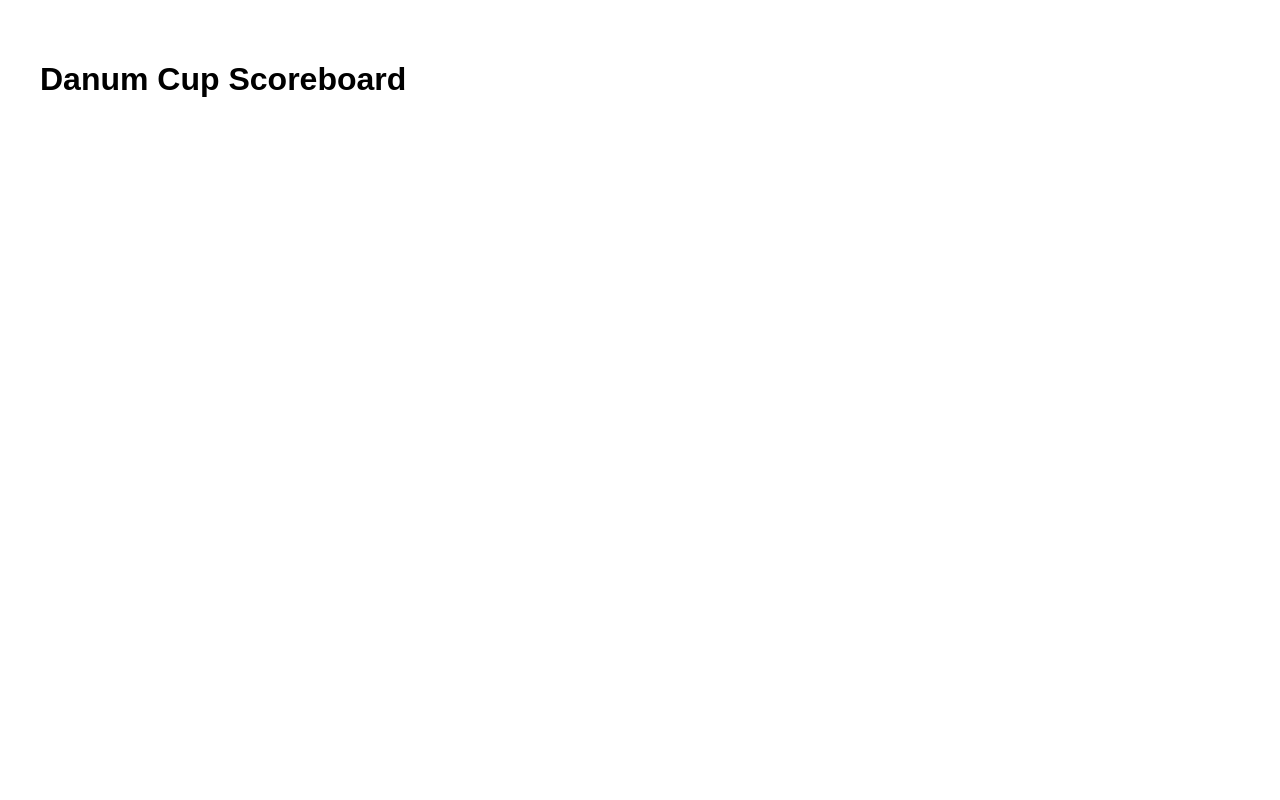
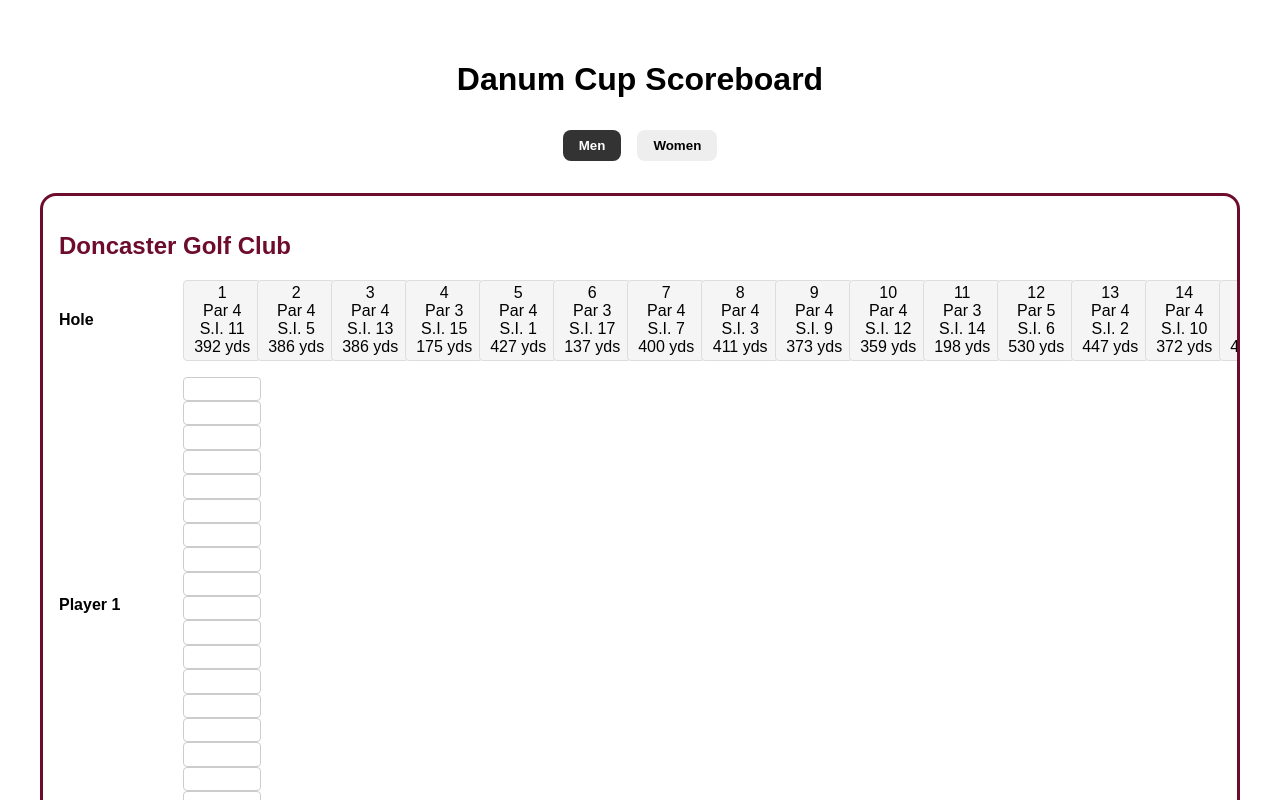
Before and after one commit to DGCHouseManager/finals-day-2025-scoreboard, a React (Create React App) app: page / in a window 1280 px wide. Shown: the top 800 px of the page. Built offline with nearby package versions, Linux system fonts and the light colour scheme.

Commit message:
Add full UI to Danum Cup scoreboard

```diff
--- a/src/App.css
+++ b/src/App.css
@@ -1 +1,99 @@
-.app { font-family: sans-serif; padding: 2rem; }
+.app {
+  font-family: sans-serif;
+  padding: 2rem;
+  max-width: 100%;
+  overflow-x: auto;
+}
+
+h1 {
+  text-align: center;
+  margin-bottom: 2rem;
+}
+
+.tabs {
+  display: flex;
+  justify-content: center;
+  margin-bottom: 2rem;
+  gap: 1rem;
+  flex-wrap: wrap;
+}
+
+.tab {
+  padding: 0.5rem 1rem;
+  background: #eee;
+  border: none;
+  cursor: pointer;
+  font-weight: bold;
+  border-radius: 0.5rem;
+  transition: 0.2s;
+}
+
+.tab.active {
+  background: #333;
+  color: white;
+}
+
+.teams {
+  display: flex;
+  flex-direction: column;
+  gap: 2rem;
+}
+
+.team-card {
+  border: 3px solid;
+  border-radius: 1rem;
+  padding: 1rem;
+  overflow-x: auto;
+}
+
+.players {
+  display: flex;
+  flex-direction: column;
+  gap: 1rem;
+  margin: 1rem 0;
+}
+
+.player-label {
+  min-width: 80px;
+  font-weight: bold;
+}
+
+.player-total {
+  font-weight: bold;
+  text-align: center;
+}
+
+.team-total {
+  font-weight: bold;
+  text-align: right;
+  margin-top: 1rem;
+}
+
+.hole-header,
+.player-row {
+  display: grid;
+  grid-template-columns: 120px repeat(18, 70px) 80px;
+  gap: 0.25rem;
+  align-items: center;
+}
+
+.hole-info {
+  display: flex;
+  flex-direction: column;
+  align-items: center;
+  background: #f5f5f5;
+  border: 1px solid #ddd;
+  border-radius: 4px;
+  padding: 0.2rem;
+  text-align: center;
+  width: 70px;
+}
+
+.hole-input {
+  width: 70px;
+  padding: 0.2rem;
+  text-align: center;
+  font-size: 0.9rem;
+  border-radius: 4px;
+  border: 1px solid #ccc;
+}
--- a/src/App.jsx
+++ b/src/App.jsx
@@ -1,8 +1,28 @@
 import React, { useState } from 'react';
 import './App.css';
 
-const MENS_HOLE_INFO = [ /* ... hole info ... */ ];
-const WOMENS_HOLE_INFO = [ /* ... hole info ... */ ];
+const MENS_HOLE_INFO = [
+  { par: 4, si: 11, yards: 392 }, { par: 4, si: 5, yards: 386 },
+  { par: 4, si: 13, yards: 386 }, { par: 3, si: 15, yards: 175 },
+  { par: 4, si: 1, yards: 427 }, { par: 3, si: 17, yards: 137 },
+  { par: 4, si: 7, yards: 400 }, { par: 4, si: 3, yards: 411 },
+  { par: 4, si: 9, yards: 373 }, { par: 4, si: 12, yards: 359 },
+  { par: 3, si: 14, yards: 198 }, { par: 5, si: 6, yards: 530 },
+  { par: 4, si: 2, yards: 447 }, { par: 4, si: 10, yards: 372 },
+  { par: 4, si: 4, yards: 437 }, { par: 4, si: 16, yards: 291 },
+  { par: 3, si: 18, yards: 152 }, { par: 4, si: 8, yards: 388 },
+];
+const WOMENS_HOLE_INFO = [
+  { par: 4, si: 5, yards: 368 }, { par: 4, si: 9, yards: 335 },
+  { par: 4, si: 3, yards: 357 }, { par: 3, si: 13, yards: 152 },
+  { par: 5, si: 15, yards: 373 }, { par: 3, si: 17, yards: 123 },
+  { par: 4, si: 7, yards: 340 }, { par: 5, si: 11, yards: 407 },
+  { par: 4, si: 1, yards: 361 }, { par: 4, si: 6, yards: 331 },
+  { par: 3, si: 14, yards: 167 }, { par: 5, si: 4, yards: 453 },
+  { par: 5, si: 12, yards: 393 }, { par: 4, si: 8, yards: 334 },
+  { par: 4, si: 2, yards: 381 }, { par: 4, si: 16, yards: 248 },
+  { par: 3, si: 18, yards: 128 }, { par: 4, si: 10, yards: 318 },
+];
 
 const COMPETITIONS = {
   Men: [
@@ -22,13 +42,93 @@ function App() {
   const [scores, setScores] = useState({});
 
   const competition = selectedCompetition.toLowerCase();
-  const HOLE_INFO = competition === "men" ? MENS_HOLE_INFO : WOMENS_HOLE_INFO;
+  const HOLE_INFO = competition === 'men' ? MENS_HOLE_INFO : WOMENS_HOLE_INFO;
   const teams = COMPETITIONS[selectedCompetition];
+
+  const handleScoreChange = (teamIndex, playerIndex, holeIndex, value) => {
+    const newScores = { ...scores };
+    if (!newScores[selectedCompetition]) newScores[selectedCompetition] = {};
+    if (!newScores[selectedCompetition][teamIndex]) newScores[selectedCompetition][teamIndex] = {};
+    if (!newScores[selectedCompetition][teamIndex][playerIndex]) {
+      newScores[selectedCompetition][teamIndex][playerIndex] = Array(18).fill('');
+    }
+    newScores[selectedCompetition][teamIndex][playerIndex][holeIndex] = value;
+    setScores(newScores);
+  };
+
+  const getPlayerTotal = (teamIndex, playerIndex) => {
+    const playerScores = scores[selectedCompetition]?.[teamIndex]?.[playerIndex] || [];
+    return playerScores.reduce((sum, score) => sum + (parseInt(score) || 0), 0);
+  };
+
+  const getTeamTotal = (teamIndex) => {
+    let total = 0;
+    for (let i = 0; i < 8; i++) {
+      total += getPlayerTotal(teamIndex, i);
+    }
+    return total;
+  };
 
   return (
     <div className="app">
       <h1>Danum Cup Scoreboard</h1>
-      {/* Rendered components go here */}
+
+      <div className="tabs">
+        {Object.keys(COMPETITIONS).map((comp) => (
+          <button
+            key={comp}
+            className={`tab ${selectedCompetition === comp ? 'active' : ''}`}
+            onClick={() => setSelectedCompetition(comp)}
+          >
+            {comp}
+          </button>
+        ))}
+      </div>
+
+      <div className="teams">
+        {teams.map((team, teamIndex) => (
+          <div key={team.name} className="team-card" style={{ borderColor: team.color }}>
+            <h2 style={{ color: team.color }}>{team.name}</h2>
+            <div className="players">
+              <div className="hole-header">
+                <span className="player-label">Hole</span>
+                {HOLE_INFO.map((hole, index) => (
+                  <div key={index} className="hole-info">
+                    <div>{index + 1}</div>
+                    <div>Par {hole.par}</div>
+                    <div>S.I. {hole.si}</div>
+                    <div>{hole.yards} yds</div>
+                  </div>
+                ))}
+                <span className="player-total">Total</span>
+              </div>
+
+              {[...Array(8)].map((_, playerIndex) => (
+                <div key={playerIndex} className="player-row">
+                  <span className="player-label">Player {playerIndex + 1}</span>
+                  <div className="hole-scores">
+                    {[...Array(18)].map((_, holeIndex) => (
+                      <input
+                        key={holeIndex}
+                        type="number"
+                        min="1"
+                        max="12"
+                        className="hole-input"
+                        value={scores[selectedCompetition]?.[teamIndex]?.[playerIndex]?.[holeIndex] || ''}
+                        onChange={(e) =>
+                          handleScoreChange(teamIndex, playerIndex, holeIndex, e.target.value)
+                        }
+                      />
+                    ))}
+                    <span className="player-total">{getPlayerTotal(teamIndex, playerIndex)}</span>
+                  </div>
+                </div>
+              ))}
+            </div>
+            <div className="team-total">Team Total: {getTeamTotal(teamIndex)}</div>
+          </div>
+        ))}
+      </div>
     </div>
   );
 }
```
